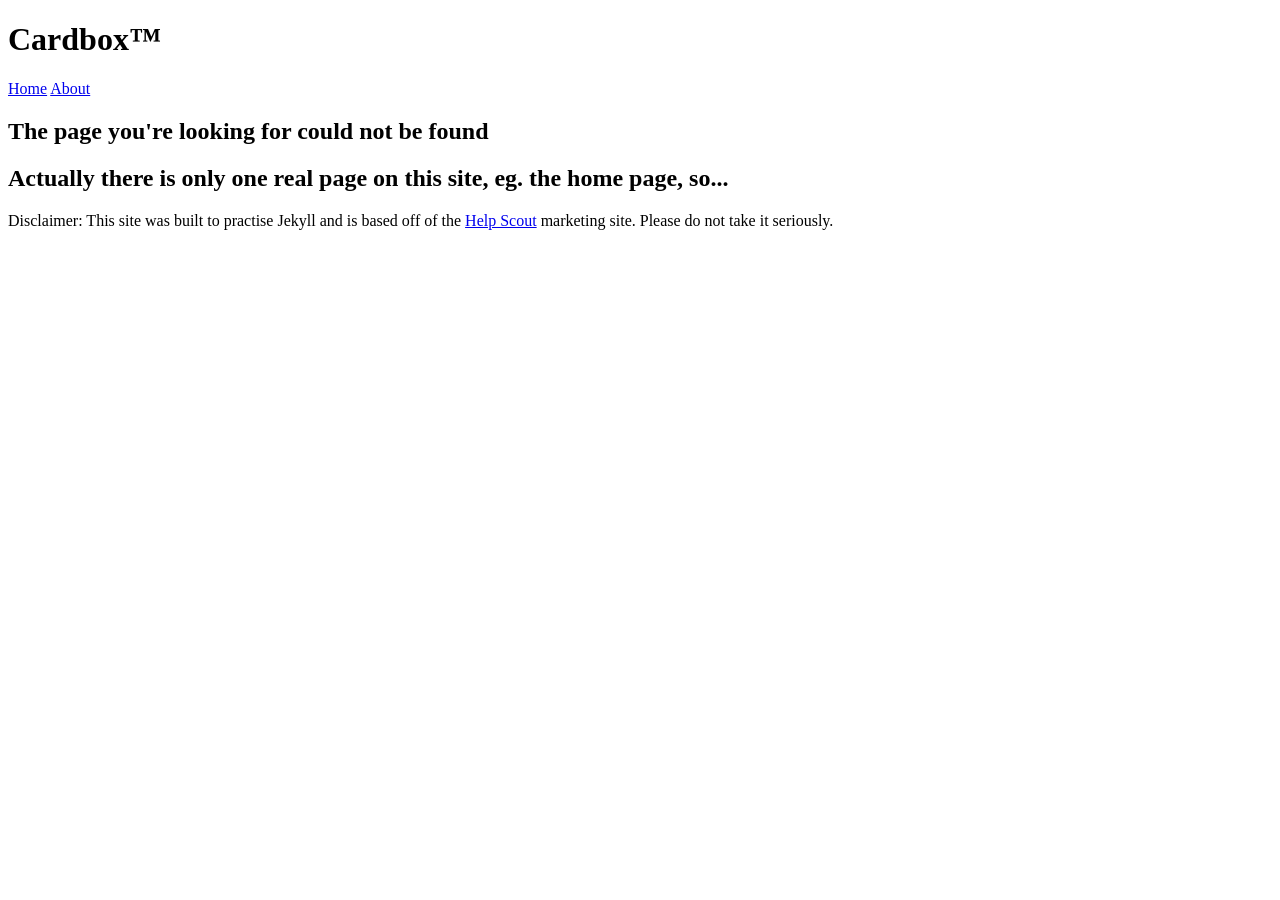
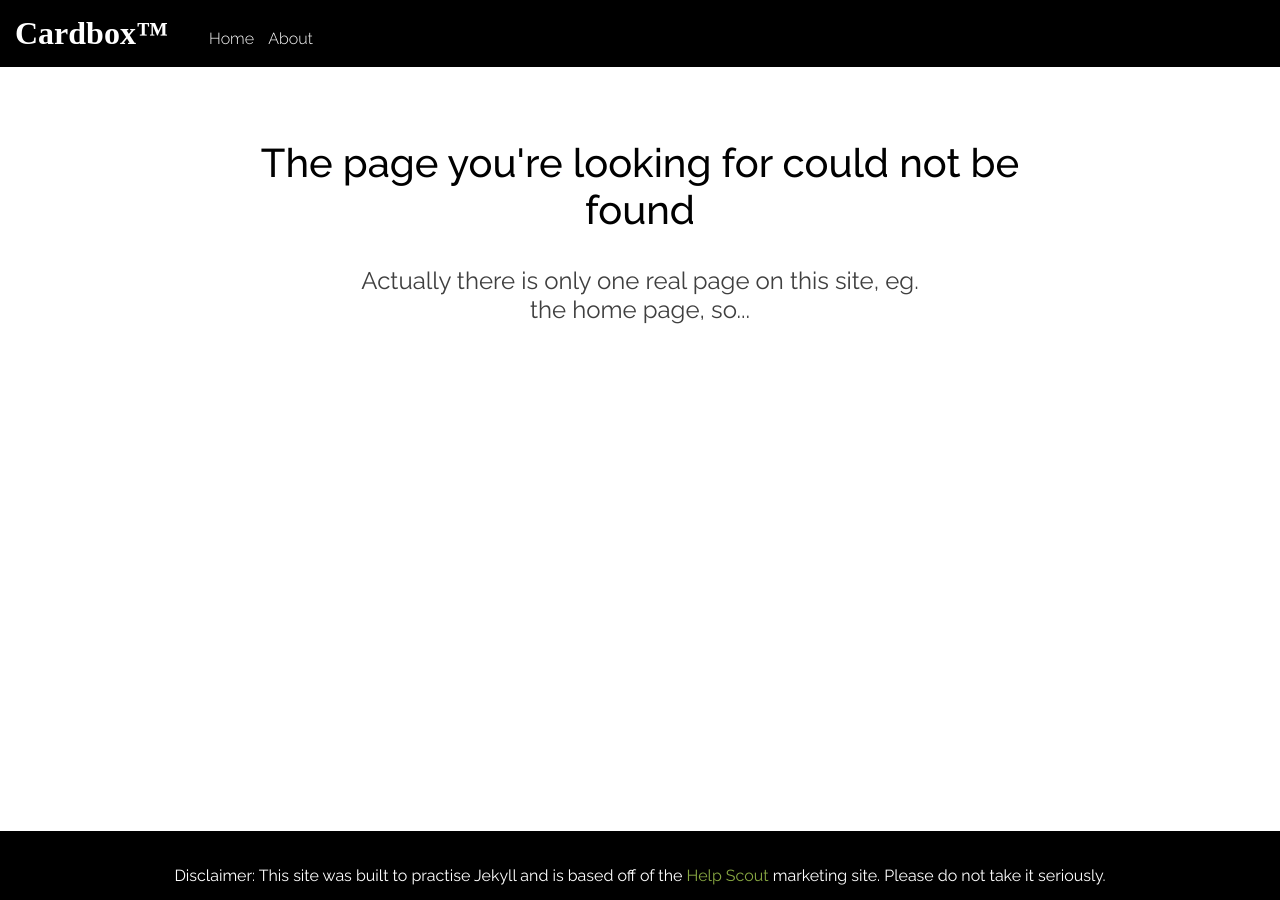
Before and after one commit to hjklqw/Jekyll-Marketing-Site-Sample, a Jekyll site: the page built from 404.html, in a window 1280 px wide. Built offline with Jekyll 4.4.1, drawn with Linux system fonts in a browser that asks for light colours; nearby versions of some CDN libraries; some web fonts are replaced.

```diff
--- a/_config.yml
+++ b/_config.yml
@@ -23,7 +23,7 @@ markdown: kramdown
 plugins:
   - jekyll-feed
 permalink: pretty
-baseurl: /Jekyll-Marketing-Site-Sample
+baseurl: /Jekyll-Marketing-Site-Sample/
 sass:
   style: compressed
 
```
